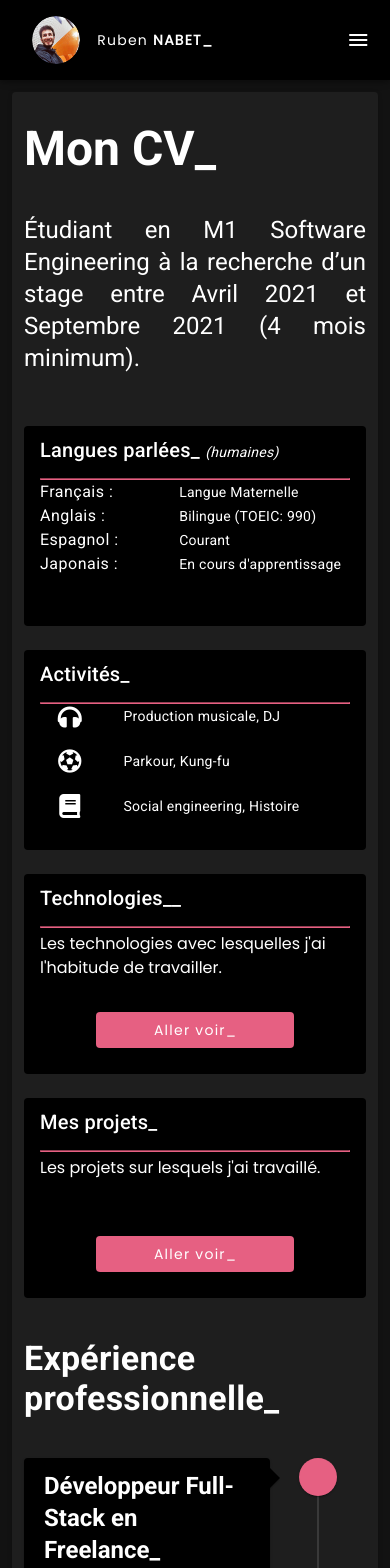
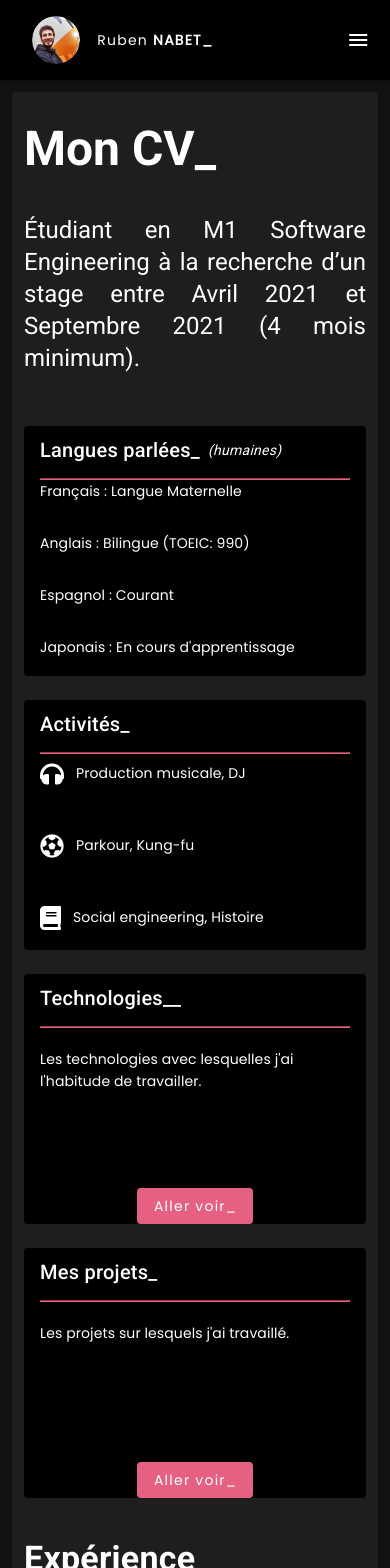
Before and after one commit to cvbenur/ruben-nabet-fr, a Nuxt app: page /resume in a window 390 px wide. Shown: the top 1568 px of the page. Built offline with nearby package versions, Linux system fonts and the light colour scheme.

Commit message:
Update responsive design

```diff
--- a/src/assets/locales/en.json
+++ b/src/assets/locales/en.json
@@ -33,7 +33,7 @@
       "text": "4th-year Software Engineering student looking for an internship between Apr. 2021 and Sept. 2021 (4 months minimum).",
       "see": "Check out my resume",
       "lang": {
-        "title": "Spoken languages",
+        "title": "Languages",
         "human": "(the human ones)",
         "items": []
       },
--- a/src/layouts/default.vue
+++ b/src/layouts/default.vue
@@ -11,7 +11,6 @@
           <v-col
             cols="12"
             sm="10"
-            md="8"
           >
             <v-card
               class="px-md-5 mb-10 mb-md-0"
--- a/src/pages/index.vue
+++ b/src/pages/index.vue
@@ -68,7 +68,7 @@
       </v-row>
 
       <v-row align="center" justify="center" class="mt-5">
-        <v-col cols="12" sm="4">
+        <v-col cols="12" sm="6">
           <v-hover v-slot:default="{ hover }">
             <v-btn
               :elevation="hover ? 12 : 0"
@@ -105,7 +105,7 @@
     </v-row>
 
     <v-row align="center" justify="center" class="mb-5">
-      <v-col cols="12" sm="4">
+      <v-col cols="12" sm="6">
         <v-hover v-slot:default="{ hover }">
           <v-btn
             :elevation="hover ? 12 : 0"
--- a/src/pages/resume.vue
+++ b/src/pages/resume.vue
@@ -20,34 +20,23 @@
               <v-card
                 :color="`${$vuetify.theme.dark ? 'black' : 'white'}`"
                 elevation="0"
-                height="200"
+                height="250"
+                class="d-flex flex-column"
               >
-                <p :class="`text-h6 py-2 px-4 mb-0 ${$vuetify.theme.dark ? 'white' : 'black'}--text`">
-                  <span>{{ $t('pages.resume.lang.title') }}_</span> <span class="font-italic text-body-2">{{ $t('pages.resume.lang.human') }}</span>
-                </p>
+                <v-card-title :class="`text-h6 py-2 px-4 mb-0 ${$vuetify.theme.dark ? 'white' : 'black'}--text`">
+                  <span class="pr-2">{{ $t('pages.resume.lang.title') }}_</span><span class="font-italic text-body-2">{{ $t('pages.resume.lang.human') }}</span>
+                </v-card-title>
 
                 <hr class="secondary mx-4 my-1">
 
-                <v-row align="center" justify="center" class="px-4">
-                  <v-col cols="5" class="py-2 py-md-4">
-                    <p
+                <v-row class="pt-2 px-3">
+                  <v-card-text
                     v-for="i in lang"
                     :key="i"
-                      :class="`text-body-1 mb-0 mb-md-1 ${$vuetify.theme.dark ? 'white' : 'black'}--text`"
+                    :class="`py-0 my-0 ${$vuetify.theme.dark ? 'white' : 'black'}--text`"
                   >
-                      <span>{{ $t(`pages.resume.lang.items[${i-1}].title`) }} :</span>
-                    </p>
-                  </v-col>
-
-                  <v-col cols="7" class="py-2 py-md-4">
-                    <p
-                      v-for="i in lang"
-                      :key="i"
-                      :class="`text-body-1 mb-0 mb-md-1 ${$vuetify.theme.dark ? 'white' : 'black'}--text`"
-                    >
-                      <span class="text-body-2">{{ $t(`pages.resume.lang.items[${i-1}].level`) }}</span>
-                    </p>
-                  </v-col>
+                    {{ $t(`pages.resume.lang.items[${i-1}].title`) }} : {{ $t(`pages.resume.lang.items[${i-1}].level`) }}
+                  </v-card-text>
                 </v-row>
               </v-card>
             </v-lazy>
@@ -64,37 +53,75 @@
               <v-card
                 :color="`${$vuetify.theme.dark ? 'black' : 'white'}`"
                 elevation="0"
-                height="200"
+                height="250"
+                class="d-flex flex-column"
               >
-                <p :class="`text-h6 py-2 px-4 mb-0 ${$vuetify.theme.dark ? 'white' : 'black'}--text`">
+                <v-card-title :class="`text-h6 py-2 px-4 mb-0 ${$vuetify.theme.dark ? 'white' : 'black'}--text`">
                   {{ $t('pages.resume.interests.title') }}_
-                </p>
+                </v-card-title>
 
                 <hr class="secondary mx-4 my-1">
 
                 <v-row
                   v-for="i in interests"
                   :key="i"
-                  align="center"
-                  justify="center"
-                  class="px-4 py-0 pb-1"
+                  class="pt-4"
                 >
-                  <v-col cols="3" class="text-center my-0 py-2">
+                  <v-card-text
+                    :class="`py-0 my-0 ${$vuetify.theme.dark ? 'white' : 'black'}--text`"
+                  >
                     <v-icon
-                      :class="`my-0 py-0 ${$vuetify.theme.dark ? 'white' : 'black'}--text`"
+                      :class="`my-0 py-0 mx-3 ${$vuetify.theme.dark ? 'white' : 'black'}--text`"
                     >
                       {{ $t(`pages.resume.interests.items[${i-1}].icon`) }}
-                    </v-icon>
+                    </v-icon>{{ $t(`pages.resume.interests.items[${i-1}].text`) }}
+                  </v-card-text>
+                </v-row>
+              </v-card>
+            </v-lazy>
           </v-col>
 
-                  <v-col cols="9" class="my-0 py-2">
-                    <p
-                      :class="`text-body-1 my-0 ${$vuetify.theme.dark ? 'white' : 'black'}--text`"
+          <v-col cols="12" sm="6">
+            <v-lazy
+              v-model="isActive"
+              :options="{
+                threshold: .5
+              }"
+              transition="scroll-y-reverse-transition"
             >
-                      <span class="text-body-2">{{ $t(`pages.resume.interests.items[${i-1}].text`) }}</span>
-                    </p>
-                  </v-col>
+              <v-card
+                :color="`${$vuetify.theme.dark ? 'black' : 'white'} d-flex flex-column`"
+                elevation="0"
+                height="250"
+              >
+                <v-card-title :class="`text-h6 py-2 px-4 mb-0 ${$vuetify.theme.dark ? 'white' : 'black'}--text`">
+                  {{ $t('pages.technologies.title') }}__
+                </v-card-title>
+
+                <hr class="secondary mx-4 my-1">
+
+                <v-card-text :class="`mb-0 ${$vuetify.theme.dark ? 'white' : 'black'}--text`">
+                  {{ $t('pages.technologies.text') }}
+                </v-card-text>
+
+                <v-spacer />
+
+                <v-card-actions class="pt-0 pb-3">
+                  <v-row align="center" justify="center">
+                    <v-hover v-slot:default="{ hover }">
+                      <v-btn
+                        :elevation="hover ? 12 : 0"
+                        dark
+                        class="text-none"
+                        color="secondary"
+                        nuxt
+                        :to="localePath('/technologies')"
+                      >
+                        {{ $t('misc.check') }}_
+                      </v-btn>
+                    </v-hover>
                   </v-row>
+                </v-card-actions>
               </v-card>
             </v-lazy>
           </v-col>
@@ -110,83 +137,25 @@
               <v-card
                 :color="`${$vuetify.theme.dark ? 'black' : 'white'}`"
                 elevation="0"
-                height="200"
+                height="250"
+                class="d-flex flex-column"
               >
-                <p :class="`text-h6 py-2 px-4 mb-0 ${$vuetify.theme.dark ? 'white' : 'black'}--text`">
-                  {{ $t('pages.technologies.title') }}__
-                </p>
+                <v-card-title :class="`text-h6 py-2 px-4 mb-0 ${$vuetify.theme.dark ? 'white' : 'black'}--text`">
+                  {{ $t('pages.projects.heading') }}_
+                </v-card-title>
 
                 <hr class="secondary mx-4 my-1">
 
-                <v-row
-                  align="center"
-                  justify="center"
-                  class="px-4 py-0"
-                >
-                  <v-col cols="12">
-                    <p :class="`mb-2 ${$vuetify.theme.dark ? 'white' : 'black'}--text`">
-                      {{ $t('pages.technologies.text') }}
-                    </p>
-                  </v-col>
+                <v-card-text :class="`mb-2 ${$vuetify.theme.dark ? 'white' : 'black'}--text`">
+                  {{ $t('pages.projects.text') }}
+                </v-card-text>
 
                 <v-spacer />
 
-                  <v-col cols="8">
+                <v-card-actions class="pt-0 pb-3">
+                  <v-row align="center" justify="center">
                     <v-hover v-slot:default="{ hover }">
                       <v-btn
-                        block
-                        :elevation="hover ? 12 : 0"
-                        dark
-                        class="text-none"
-                        color="secondary"
-                        nuxt
-                        :to="localePath('/technologies')"
-                      >
-                        {{ $t('misc.check') }}_
-                      </v-btn>
-                    </v-hover>
-                  </v-col>
-                </v-row>
-              </v-card>
-            </v-lazy>
-          </v-col>
-
-          <v-col cols="12" sm="6">
-            <v-lazy
-              v-model="isActive"
-              :options="{
-                threshold: .5
-              }"
-              transition="scroll-y-reverse-transition"
-            >
-              <v-card
-                :color="`${$vuetify.theme.dark ? 'black' : 'white'}`"
-                elevation="0"
-                height="200"
-              >
-                <p :class="`text-h6 py-2 px-4 mb-0 ${$vuetify.theme.dark ? 'white' : 'black'}--text`">
-                  {{ $t('pages.projects.heading') }}_
-                </p>
-
-                <hr class="secondary mx-4 my-1">
-
-                <v-row
-                  align="center"
-                  justify="center"
-                  class="px-4 py-0"
-                >
-                  <v-col cols="12">
-                    <p :class="`mb-8 ${$vuetify.theme.dark ? 'white' : 'black'}--text`">
-                      {{ $t('pages.projects.text') }}
-                    </p>
-                  </v-col>
-
-                  <v-spacer />
-
-                  <v-col cols="8">
-                    <v-hover v-slot:default="{ hover }">
-                      <v-btn
-                        block
                         :elevation="hover ? 12 : 0"
                         dark
                         class="text-none"
@@ -197,8 +166,8 @@
                         {{ $t('misc.check') }}_
                       </v-btn>
                     </v-hover>
-                  </v-col>
                   </v-row>
+                </v-card-actions>
               </v-card>
             </v-lazy>
           </v-col>
@@ -248,7 +217,7 @@
     >
       <v-col
         cols="12"
-        sm="4"
+        sm="6"
       >
         <v-hover v-slot:default="{ hover }">
           <v-btn
@@ -275,7 +244,7 @@
     >
       <v-col
         cols="12"
-        sm="4"
+        sm="6"
       >
         <v-hover v-slot:default="{ hover }">
           <v-btn
```
Lines whose indentation alone changed are shown as unchanged.
